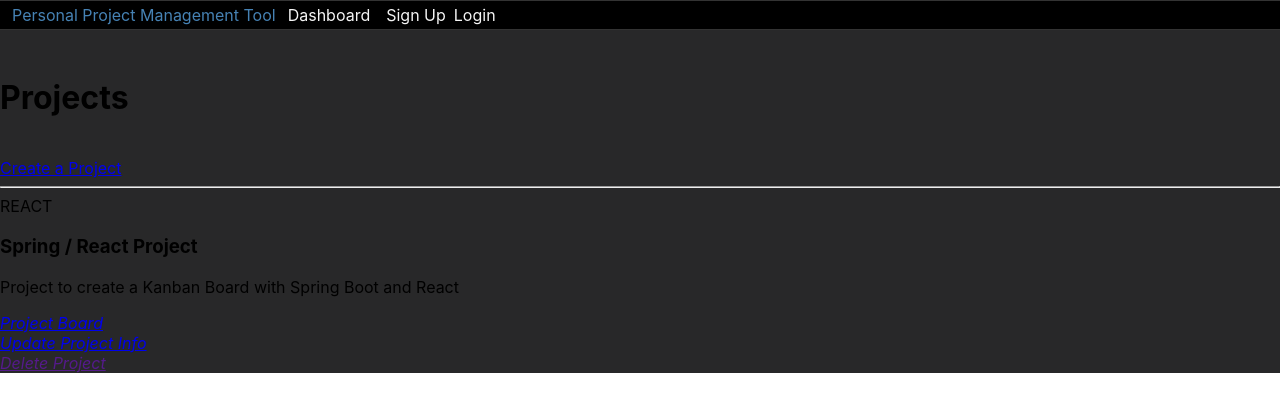
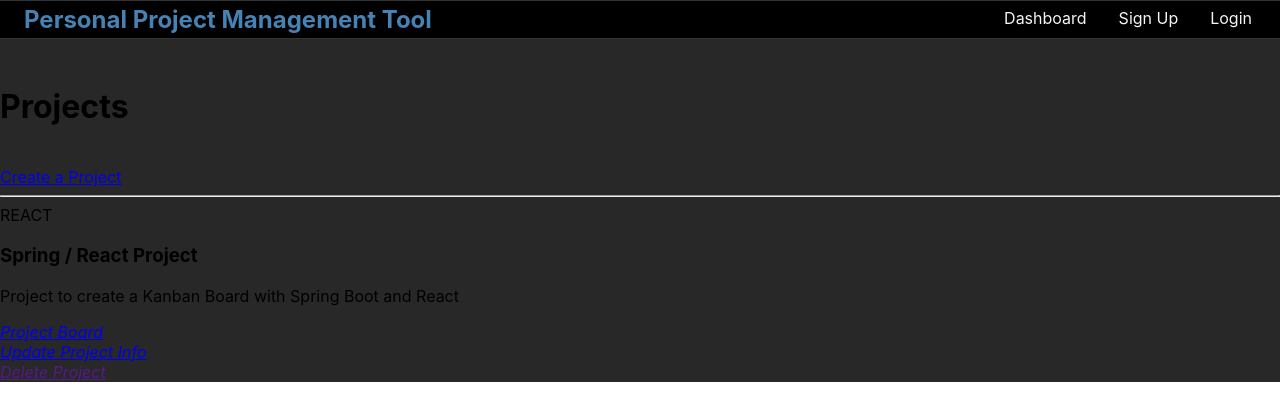
Before and after one commit to samurisam97/PersonalProjectManagementTool, a React (Create React App) app in the folder ppmtool-react-client/: page / in a window 1280 px wide. Shown: the top 420 px of the page. Built offline with nearby package versions, Linux system fonts and the light colour scheme.

Commit message:
Got navbar split between sides

```diff
--- a/ppmtool-react-client/src/components/Layout/Left/Left.module.css
+++ b/ppmtool-react-client/src/components/Layout/Left/Left.module.css
@@ -1,6 +1,9 @@
 .Left {
   text-align: left;
+  list-style-type: none;
   display: inline;
+  font-size: 24px;
+  font-weight: bold;
 }
 
 .Left a {
--- a/ppmtool-react-client/src/components/Layout/NavBar/Header.js
+++ b/ppmtool-react-client/src/components/Layout/NavBar/Header.js
@@ -6,15 +6,16 @@ import Right from '../Right/Right';
 class Header extends Component {
   render() {
     return (
-      <nav className={classes.Header}>
-        <div>
+      <ul className={classes.Header}>
+        <nav>
           <ul>
             <PageTitle />
-
-            <Right />
           </ul>
-        </div>
-      </nav>
+          <ul>
+            <Right className={classes.HeaderRight} />
+          </ul>
+        </nav>
+      </ul>
     );
   }
 }
--- a/ppmtool-react-client/src/components/Layout/NavBar/Header.module.css
+++ b/ppmtool-react-client/src/components/Layout/NavBar/Header.module.css
@@ -2,26 +2,17 @@
   width: 100%;
   margin: 0 0 3em 0;
   padding: 4px 4px 4px;
-  list-style-type: none;
   background-color: black;
   border-bottom: 1px solid #333;
   border-top: 1px solid #333;
   color: steelblue;
 }
 
-.HeaderNav a {
-  color: cornflowerblue;
+.HeaderRight {
+  text-align: right;
 }
 
 .Header ul {
-  list-style-type: none;
   display: inline;
-  margin: 0 0 3em 0;
-  padding: 4px 4px 4px;
+  padding: 4px 20px 4px;
 }
-
-.Header li {
-  display: inline;
-  margin: 0 0 3em 0;
-  padding: 4px 4px 4px;
-}
--- a/ppmtool-react-client/src/components/Layout/Right/Right.js
+++ b/ppmtool-react-client/src/components/Layout/Right/Right.js
@@ -7,22 +7,19 @@ import classes from './Right.module.css';
 class Right extends Component {
   render() {
     return (
-      <div className={classes.Right}>
+      <ul className={classes.Right}>
         <ul>
+          <li>
+            <Login />
+          </li>
+          <li>
+            <SignUp />
+          </li>
           <li>
             <DashLink />
           </li>
         </ul>
-
-        <ul>
-          <li>
-            <SignUp />
-          </li>
-          <li>
-            <Login />
-          </li>
-        </ul>
-      </div>
+      </ul>
     );
   }
 }
--- a/ppmtool-react-client/src/components/Layout/Right/Right.module.css
+++ b/ppmtool-react-client/src/components/Layout/Right/Right.module.css
@@ -1,9 +1,15 @@
-.Right {
-  text-align: right;
-  display: inline;
+.Right ul {
+  list-style-type: none;
 }
 
-.Right a {
+.Right li {
+  float: right;
+  padding-top: 3px;
+  margin: 0 2em 0 0;
+}
+
+.Right li a {
+  text-align: right;
   text-decoration: none;
   color: whitesmoke;
 }
```
